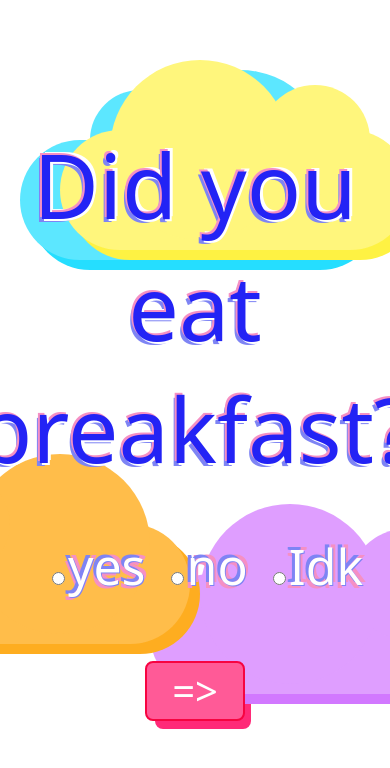
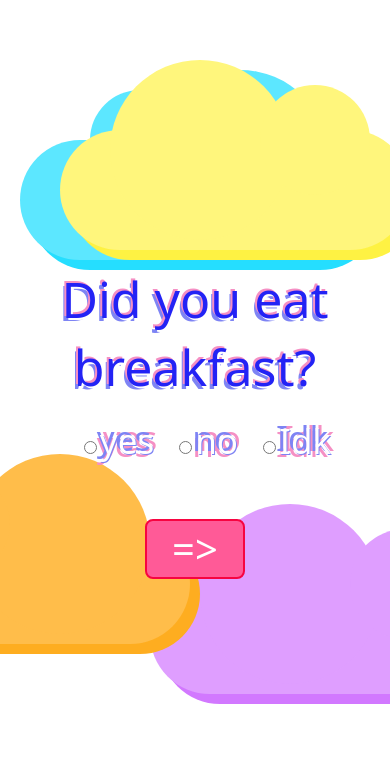
Before and after one commit to kmerten10/JS-App_Wellbeing-Project, a website: page public/index.html in a window 390 px wide. Shown: the top 768 px of the page. Drawn offline with Linux system fonts and the light colour scheme; a web font is replaced by a local one.

Commit message:
Responsive for mobile updates

```diff
--- a/public/stylesheet.css
+++ b/public/stylesheet.css
@@ -30,6 +30,21 @@ body {
     padding-bottom: 50px;
 }
 
+@media (max-width: 768px) {
+
+    .question {
+        font-size: 60px;
+        white-space: normal;
+    }
+}
+
+@media (max-width: 480px) {
+
+    .question {
+        font-size: 50px;
+    }
+}
+
 .option-label {
     font-size: 50px;
     color: rgb(255, 255, 255);
@@ -51,6 +66,20 @@ body {
     text-align: center;
     font-size: 20px;
     color: blue;
+}
+
+@media (max-width: 768px) {
+
+    .option-label {
+        font-size: 30px;
+    }
+}
+
+@media (max-width: 480px) {
+
+    .option-label {
+        font-size: 35px;
+    }
 }
 
 .text-box[type="number"]::-webkit-inner-spin-button,
```
Also changed, not shown: styles.css (+18 -1 lines).
